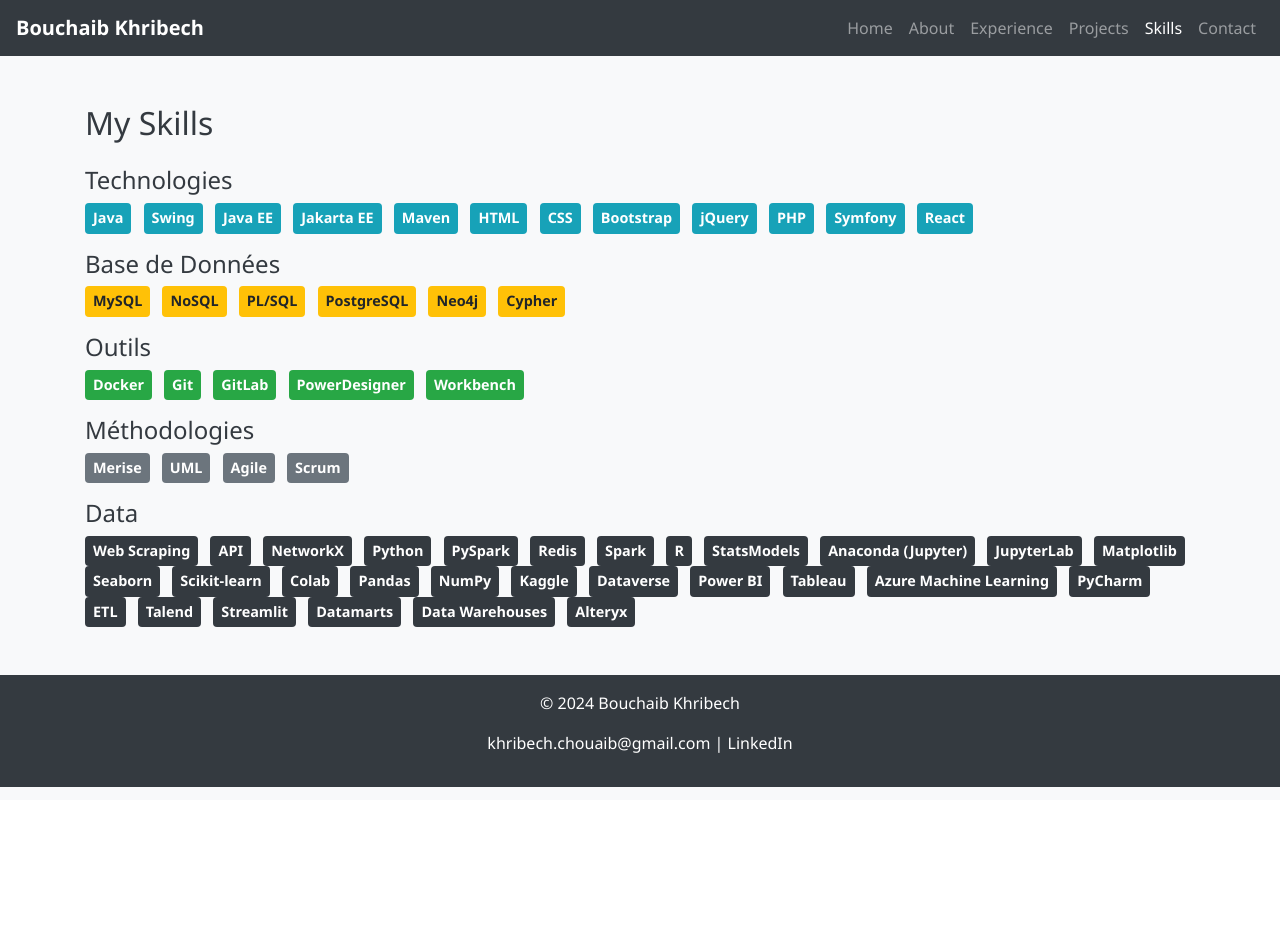
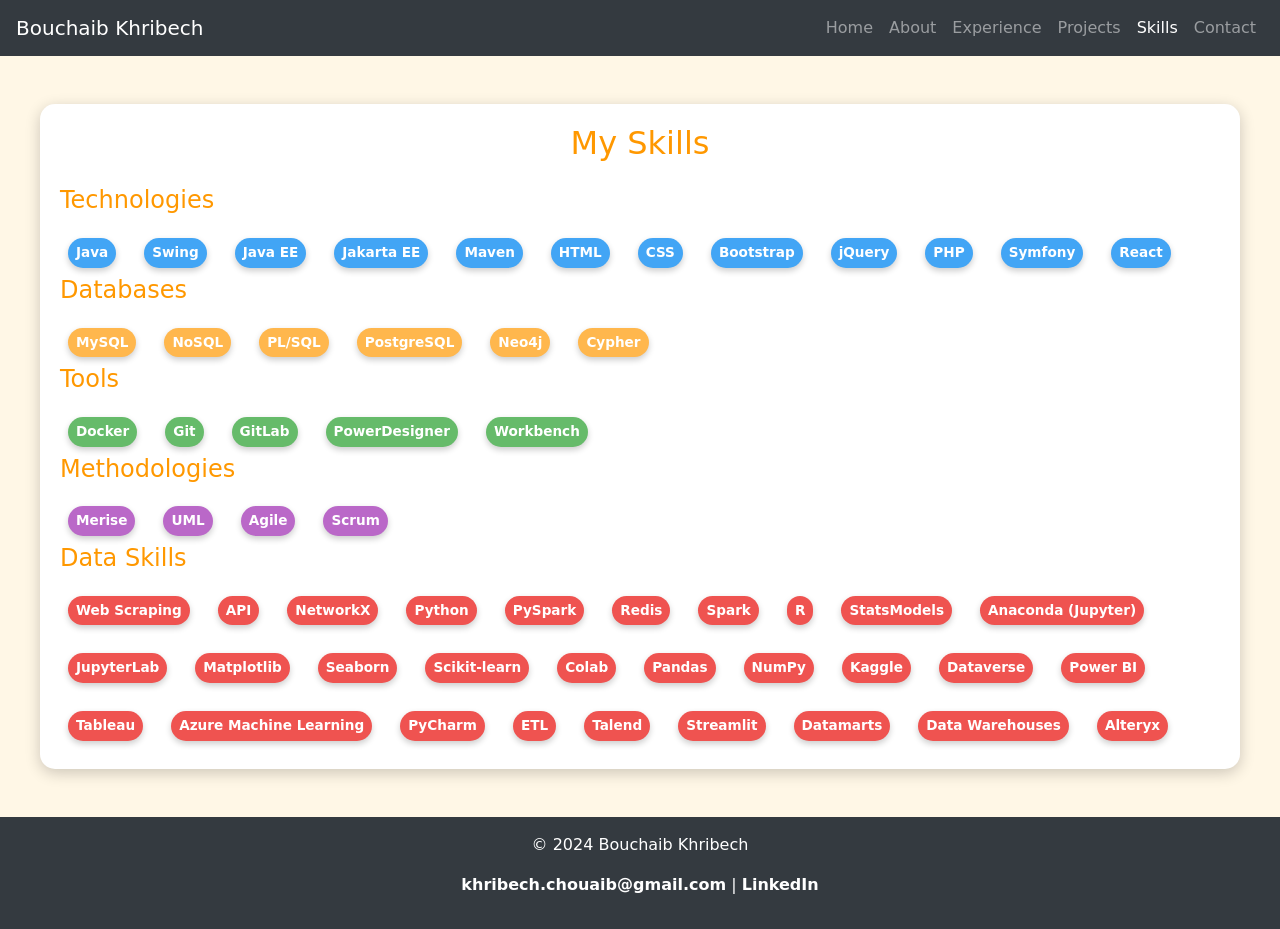
Before and after one commit to simbouch/portfolio_project, a Flask app: page /skills in a window 1280 px wide. Before the commit the page ends 787 px from the top, so only its background shows below. Run offline with Flask 3, Linux system fonts and the light colour scheme; some libraries are stand-ins or nearby versions.

Commit message:
last changes css and html

```diff
--- a/static/css/styles.css
+++ b/static/css/styles.css
@@ -1,32 +1,132 @@
+/* General Styling for the Page */
 body {
-    font-family: 'Segoe UI', Tahoma, Geneva, Verdana, sans-serif;
-    background-color: #f8f9fa;
+    font-family: 'Comic Sans MS', 'Segoe UI', Tahoma, Geneva, Verdana, sans-serif;
+    background-color: #fff7e6; /* Soft Peach Background */
+    margin: 0;
+    padding: 0;
+    color: #333333;
 }
 
-.navbar-brand {
-    font-weight: bold;
+/* Container Styling */
+.container {
+    margin: 20px auto;
+    max-width: 1200px;
+    padding: 20px;
+    background-color: #ffffff;
+    border-radius: 15px;
+    box-shadow: 0 4px 15px rgba(0, 0, 0, 0.2);
 }
 
-h1, h2, h3, h4 {
-    color: #343a40;
+/* Headings */
+h2, h4 {
+    color: #ff9800; /* Orange */
+    margin-bottom: 15px;
+    font-family: 'Pacifico', cursive;
 }
 
-.card {
-    box-shadow: 0 4px 8px rgba(0, 0, 0, 0.1);
+/* Badge Styling */
+.badge {
+    font-size: 0.85em;
+    padding: 0.6em 1.2em;
+    margin: 8px;
+    border-radius: 20px;
+    display: inline-block;
+    color: #ffffff;
+    box-shadow: 0 3px 6px rgba(0, 0, 0, 0.2);
+    animation: pop-in 0.3s ease;
 }
 
-.badge {
-    font-size: 0.9em;
+/* Colorful Badge Variants */
+.badge-info {
+    background-color: #42a5f5; /* Sky Blue */
 }
 
+.badge-warning {
+    background-color: #ffb74d; /* Light Orange */
+}
+
+.badge-success {
+    background-color: #66bb6a; /* Light Green */
+}
+
+.badge-secondary {
+    background-color: #ba68c8; /* Lavender Purple */
+}
+
+.badge-dark {
+    background-color: #ef5350; /* Coral Red */
+}
+
+/* Footer Link Styling */
 footer a {
     text-decoration: none;
+    color: #ff9800;
+    font-weight: bold;
 }
 
 footer a:hover {
     text-decoration: underline;
+    color: #e65100;
 }
 
-img.rounded-circle {
-    border: 4px solid #343a40;
+/* Button Styling */
+button {
+    margin-top: 15px;
+    padding: 12px 24px;
+    font-size: 1em;
+    border: none;
+    background-color: #ff9800;
+    color: #ffffff;
+    border-radius: 25px;
+    cursor: pointer;
+    transition: all 0.3s ease;
+    box-shadow: 0 4px 10px rgba(255, 152, 0, 0.5);
 }
+
+button:hover {
+    background-color: #f57c00;
+    box-shadow: 0 6px 12px rgba(245, 124, 0, 0.7);
+}
+
+/* Responsive Grid for Skills */
+ul.list-inline {
+    display: flex;
+    flex-wrap: wrap;
+    gap: 12px;
+    padding: 0;
+    margin: 0;
+    list-style: none;
+}
+
+/* Animations */
+@keyframes pop-in {
+    0% {
+        transform: scale(0.9);
+        opacity: 0;
+    }
+    100% {
+        transform: scale(1);
+        opacity: 1;
+    }
+}
+
+/* Responsive Design for Smaller Screens */
+@media (max-width: 768px) {
+    ul.list-inline {
+        gap: 8px;
+    }
+
+    .badge {
+        font-size: 0.75em;
+        padding: 0.5em 1em;
+    }
+
+    h2 {
+        font-size: 1.6em;
+    }
+
+    button {
+        font-size: 0.9em;
+        padding: 10px 20px;
+    }
+}
--- a/templates/skills.html
+++ b/templates/skills.html
@@ -3,9 +3,10 @@
 {% block title %}Skills - Bouchaib Khribech{% endblock %}
 
 {% block content %}
-<h2 class="mb-4">My Skills</h2>
+<h2 class="mb-4 text-center">My Skills</h2>
 
-<!-- Technologies -->
+<!-- Technologies Section -->
+<section>
     <h4>Technologies</h4>
     <ul class="list-inline">
         <li class="list-inline-item badge badge-info p-2">Java</li>
@@ -21,9 +22,11 @@
         <li class="list-inline-item badge badge-info p-2">Symfony</li>
         <li class="list-inline-item badge badge-info p-2">React</li>
     </ul>
+</section>
 
-<!-- Databases -->
-<h4>Base de Données</h4>
+<!-- Databases Section -->
+<section>
+    <h4>Databases</h4>
     <ul class="list-inline">
         <li class="list-inline-item badge badge-warning p-2">MySQL</li>
         <li class="list-inline-item badge badge-warning p-2">NoSQL</li>
@@ -32,9 +35,11 @@
         <li class="list-inline-item badge badge-warning p-2">Neo4j</li>
         <li class="list-inline-item badge badge-warning p-2">Cypher</li>
     </ul>
+</section>
 
-<!-- Tools -->
-<h4>Outils</h4>
+<!-- Tools Section -->
+<section>
+    <h4>Tools</h4>
     <ul class="list-inline">
         <li class="list-inline-item badge badge-success p-2">Docker</li>
         <li class="list-inline-item badge badge-success p-2">Git</li>
@@ -42,18 +47,22 @@
         <li class="list-inline-item badge badge-success p-2">PowerDesigner</li>
         <li class="list-inline-item badge badge-success p-2">Workbench</li>
     </ul>
+</section>
 
-<!-- Methodologies -->
-<h4>Méthodologies</h4>
+<!-- Methodologies Section -->
+<section>
+    <h4>Methodologies</h4>
     <ul class="list-inline">
         <li class="list-inline-item badge badge-secondary p-2">Merise</li>
         <li class="list-inline-item badge badge-secondary p-2">UML</li>
         <li class="list-inline-item badge badge-secondary p-2">Agile</li>
         <li class="list-inline-item badge badge-secondary p-2">Scrum</li>
     </ul>
+</section>
 
-<!-- Data -->
-<h4>Data</h4>
+<!-- Data Section -->
+<section>
+    <h4>Data Skills</h4>
     <ul class="list-inline">
         <li class="list-inline-item badge badge-dark p-2">Web Scraping</li>
         <li class="list-inline-item badge badge-dark p-2">API</li>
@@ -85,5 +94,5 @@
         <li class="list-inline-item badge badge-dark p-2">Data Warehouses</li>
         <li class="list-inline-item badge badge-dark p-2">Alteryx</li>
     </ul>
-
+</section>
 {% endblock %}
```
Also changed, not shown: templates/about.html (+20 -6 lines), templates/contact.html (+11 -6 lines), templates/index.html (+9 -0 lines), templates/projects.html (+35 -26 lines), static/images/profile_contact.jpg (added). Lines whose indentation alone changed are shown as unchanged.
